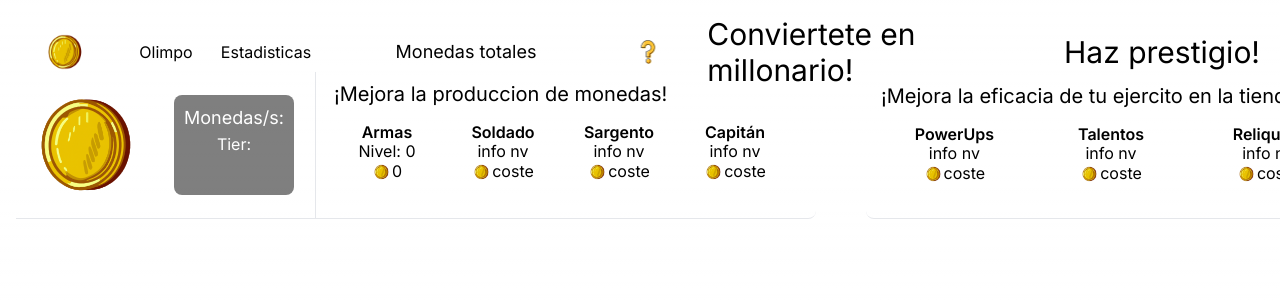
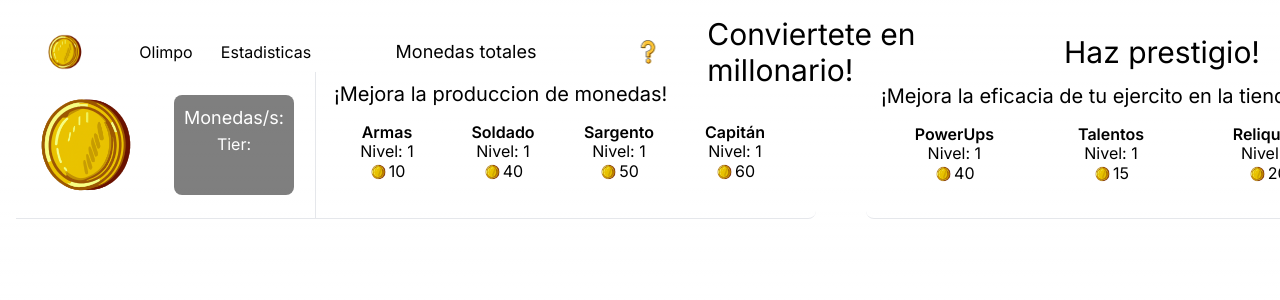
Before and after one commit to JavierChicano/cookie-clicker-v3, a Next.js app: page / in a window 1280 px wide. Shown: the top 300 px of the page. Built offline with nearby package versions, Linux system fonts and the light colour scheme.

Commit message:
componenetes mejoras

```diff
--- a/app/page.tsx
+++ b/app/page.tsx
@@ -49,65 +49,38 @@ export default function Home() {
           <CajaMejora
             datos={{
               nombre: "Armas",
-              nivel: 0,
-              coste: 0,
-              descripcion: "Test",
+              nivel: 1,
+              coste: 10,
+              descripcion: "Aumenta el valor del click +1",
             }}
           />
           {/* Segunda caja */}
-          <div className="relative flex flex-1 flex-col items-center justify-center  mr-[10px] mt-[10px] rounded-lg cursor-pointer active:scale-125 bg-secundario">
-            <h1 className="font-semibold mt-1">Soldado</h1>
-            <section className="relative flex flex-col justify-center items-center mt-[-7px] h-[55px]">
-              <p>info nv</p>
-              <div className="flex flex-row justify-center items-center p-[8px] mt-[-10px]">
-                <img
-                  src={coin1.src}
-                  className="monedaPrecio w-5"
-                  alt={"moneda"}
-                ></img>
-                <span className="mt-[-2px]">coste</span>
-              </div>
-            </section>
-            <div className="hidden bg-opacity-70 bg-black p-[10px] rounded-md mt-[-18px] text-white">
-              Aumenta tu produccion de monedas por segundo en +1
-            </div>
-          </div>
+          <CajaMejora
+            datos={{
+              nombre: "Soldado",
+              nivel: 1,
+              coste: 40,
+              descripcion: "Aumenta tu produccion de monedas por segundo en +1",
+            }}
+          />
           {/* Tercera caja */}
-          <div className="relative flex flex-1 flex-col items-center justify-center  mr-[10px] mt-[10px] rounded-lg cursor-pointer active:scale-125 bg-secundario">
-            <h1 className="font-semibold mt-1">Sargento</h1>
-            <section className="relative flex flex-col justify-center items-center mt-[-7px] h-[55px]">
-              <p>info nv</p>
-              <div className="flex flex-row justify-center items-center p-[8px] mt-[-10px]">
-                <img
-                  src={coin1.src}
-                  className="monedaPrecio w-5"
-                  alt={"moneda"}
-                ></img>
-                <span className="mt-[-2px]">coste</span>
-              </div>
-            </section>
-            <div className="hidden bg-opacity-70 bg-black p-[10px] rounded-md mt-[-18px] text-white">
-              Aumenta tu produccion de monedas por segundo en +3
-            </div>
-          </div>
+          <CajaMejora
+            datos={{
+              nombre: "Sargento",
+              nivel: 1,
+              coste: 50,
+              descripcion: "Aumenta tu produccion de monedas por segundo en +3",
+            }}
+          />
           {/* Cuarta caja */}
-          <div className="relative flex flex-1 flex-col items-center justify-center  mr-[10px] mt-[10px] rounded-lg cursor-pointer active:scale-125 bg-secundario">
-            <h1 className="font-semibold mt-1">Capitán</h1>
-            <section className="relative flex flex-col justify-center items-center mt-[-7px] h-[55px]">
-              <p>info nv</p>
-              <div className="flex flex-row justify-center items-center p-[8px] mt-[-10px]">
-                <img
-                  src={coin1.src}
-                  className="monedaPrecio w-5"
-                  alt={"moneda"}
-                ></img>
-                <span className="mt-[-2px]">coste</span>
-              </div>
-            </section>
-            <div className="hidden bg-opacity-70 bg-black p-[10px] rounded-md mt-[-18px] text-white">
-              Aumenta tu produccion de monedas por segundo en +5
-            </div>
-          </div>
+          <CajaMejora
+            datos={{
+              nombre: "Capitán",
+              nivel: 1,
+              coste: 60,
+              descripcion: "Aumenta tu produccion de monedas por segundo en +4",
+            }}
+          />
         </aside>
       </section>
       {/* Display tienda */}
@@ -117,50 +90,32 @@ export default function Home() {
         </h3>
         <aside className="flex flex-wrap p-[10p] mt-[-2px]">
           {/* Primera caja */}
-          <div className="relative flex flex-1 flex-col items-center justify-center  mr-[10px] mt-[10px] rounded-lg cursor-pointer active:scale-125 bg-secundario">
-            <h1 className="font-semibold mt-1">PowerUps</h1>
-            <section className="relative flex flex-col justify-center items-center mt-[-7px] h-[55px]">
-              <p>info nv</p>
-              <div className="flex flex-row justify-center items-center p-[8px] mt-[-10px]">
-                <img
-                  src={coin1.src}
-                  className="monedaPrecio w-5"
-                  alt={"moneda"}
-                ></img>
-                <span className="mt-[-2px]">coste</span>
-              </div>
-            </section>
-          </div>
+          <CajaMejora
+            datos={{
+              nombre: "PowerUps",
+              nivel: 1,
+              coste: 40,
+              descripcion: "Añade un boost que hace a las habilidades mas eficientes",
+            }}
+          />
           {/* Segunda caja */}
-          <div className="relative flex flex-1 flex-col items-center justify-center  mr-[10px] mt-[10px] rounded-lg cursor-pointer active:scale-125 bg-secundario">
-            <h1 className="font-semibold mt-1">Talentos</h1>
-            <section className="relative flex flex-col justify-center items-center mt-[-7px] h-[55px]">
-              <p>info nv</p>
-              <div className="flex flex-row justify-center items-center p-[8px] mt-[-10px]">
-                <img
-                  src={coin1.src}
-                  className="monedaPrecio w-5"
-                  alt={"moneda"}
-                ></img>
-                <span className="mt-[-2px]">coste</span>
-              </div>
-            </section>
-          </div>
+          <CajaMejora
+            datos={{
+              nombre: "Talentos",
+              nivel: 1,
+              coste: 15,
+              descripcion: "Debloquea habilidades unicas de cada objeto",
+            }}
+          />
           {/* Tercera caja */}
-          <div className="relative flex flex-1 flex-col items-center justify-center  mr-[10px] mt-[10px] rounded-lg cursor-pointer active:scale-125 bg-secundario">
-            <h1 className="font-semibold mt-1">Reliquias</h1>
-            <section className="relative flex flex-col justify-center items-center mt-[-7px] h-[55px]">
-              <p>info nv</p>
-              <div className="flex flex-row justify-center items-center p-[8px] mt-[-10px]">
-                <img
-                  src={coin1.src}
-                  className="monedaPrecio w-5"
-                  alt={"moneda"}
-                ></img>
-                <span className="mt-[-2px]">coste</span>
-              </div>
-            </section>
-          </div>
+          <CajaMejora
+            datos={{
+              nombre: "Reliquias",
+              nivel: 1,
+              coste: 20,
+              descripcion: "Implementa pasivas unicas en cada nivel",
+            }}
+          />
         </aside>
       </section>
     </main>
```
